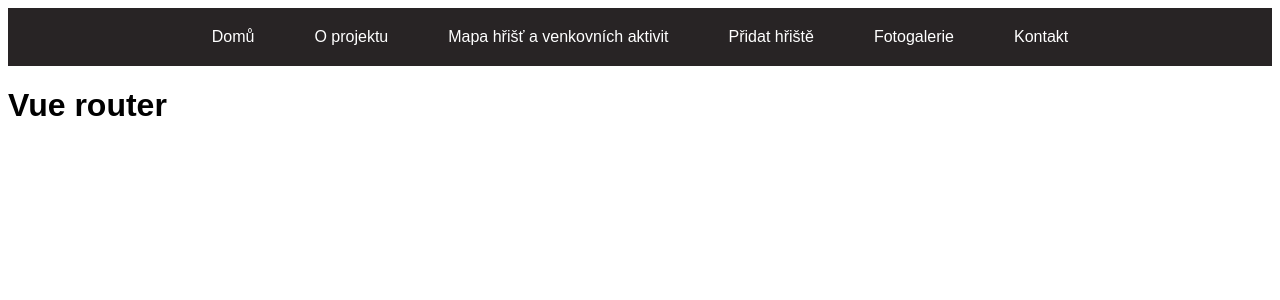
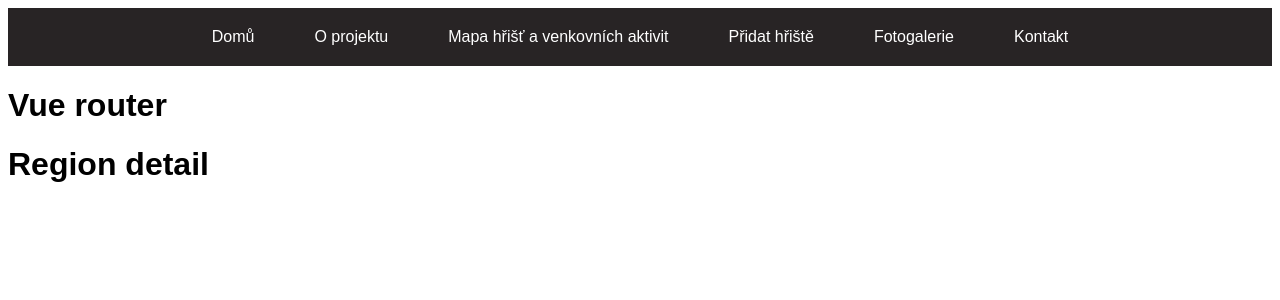
Before and after one commit to KarolinaPlestilova/detska-hriste, a Vue app: page /region in a window 1280 px wide. Shown: the top 300 px of the page. Built offline with nearby package versions, Linux system fonts and the light colour scheme.

Commit message:
Creates region site

```diff
--- a/src/components/Region.vue
+++ b/src/components/Region.vue
@@ -1,3 +1,9 @@
 <template>
-  <h1>Page 1</h1>
+  <h1>Region detail</h1>
 </template>
+
+<script>
+export default {};
+</script>
+
+<style scoped></style>
--- a/src/index.js
+++ b/src/index.js
@@ -1,6 +1,8 @@
 import Vue from 'vue';
-import VueRouter from 'vue-router'
+import VueRouter from 'vue-router';
+
 import Map from './components/Map';
+import Region from './components/Region';
 import App from './App';
 import './index.html';
 
@@ -10,6 +12,7 @@ const router = new VueRouter({
   mode: 'history',
   routes: [
     { path: '', component: Map },
+    { path: '/region', component: Region },
   ],
 });
 
```
